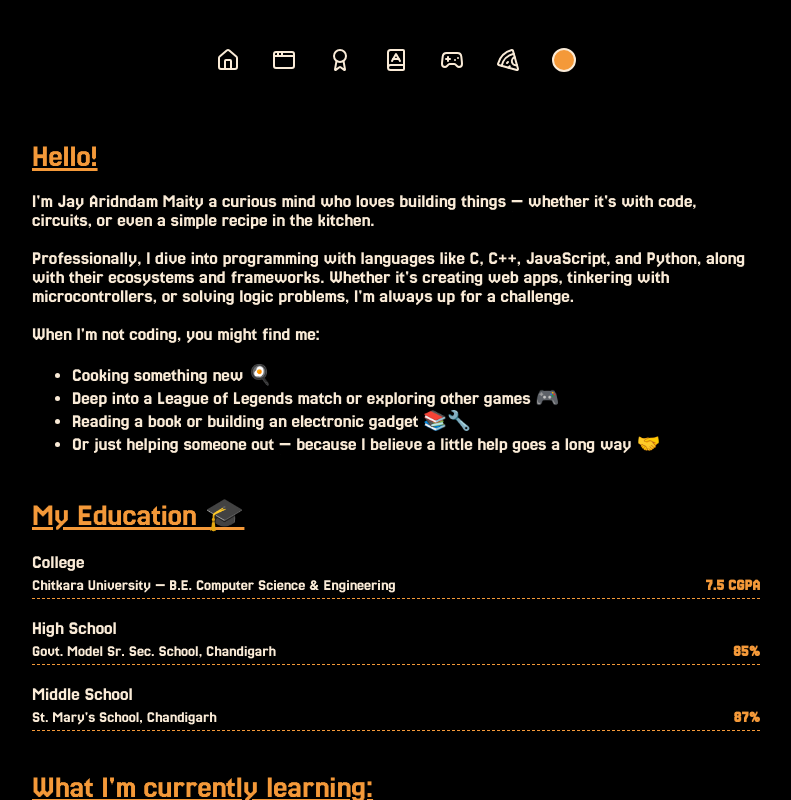
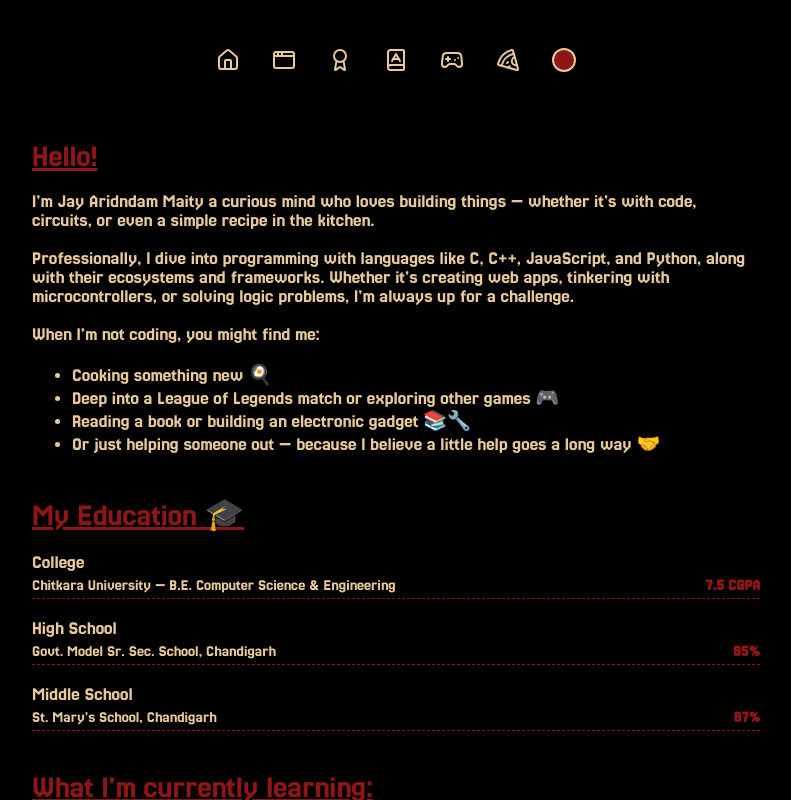
Before and after one commit to JayArindamMaity/jayarindammaity.github.io, a React (Vite) app: page / in a window 1280 px wide. Shown: the whole page, without its empty margins (244-1035 px from the left). Built offline with nearby package versions, Linux system fonts and the light colour scheme.

Commit message:
some more changes to the themes XD

```diff
--- a/src/components/navbar/navbar.tsx
+++ b/src/components/navbar/navbar.tsx
@@ -4,12 +4,11 @@ import { Link } from "react-router-dom";
 import { useState } from "react";
 
 const themes = [
-  { id: "theme-default", color: "#F49939" },
-  { id: "theme-purple", color: "#B13BFF" },
+  { id: "theme-default", color: "#8E1616" },
   { id: "theme-navy", color: "#818FB4" },
   { id: "theme-pink", color: "#E90064" },
   { id: "theme-warm-purple", color: "#D1512D" },
-  { id: "theme-coffee", color: "#D5CEA3" },
+  { id: "theme-retro-maroon", color: "#641B2E" },
 ];
 
 export default function Navbar() {
--- a/src/index.css
+++ b/src/index.css
@@ -6,15 +6,15 @@
 }
 
 :root {
-  --primary-color: #f49939;
   --background-color: #000000;
-  --text-color: #faebd7;
+  --primary-color: #8E1616;
+  --text-color: #E8C999;
 }
 
-.theme-purple {
-  --primary-color: #b13bff;
-  --background-color: #090040;
-  --text-color: #ffcc00;
+.theme-retro-maroon {
+  --background-color: #FBDB93;
+  --primary-color: #641B2E;
+  --text-color: #BE5B50;
 }
 
 .theme-navy {
@@ -35,11 +35,32 @@
   --text-color: #f5c7a9;
 }
 
-.theme-coffee {
+
+/*
+this is the previous root theme that i was using XD
+:root {
+  --primary-color: #f49939;
+  --background-color: #000000;
+  --text-color: #faebd7;
+}
+*/
+
+/* ------- these are some of the removed themes
+  they are removed because they might have been a little not what i want T_T
+  still they are not entirely not that bad XD
+*/
+/* .theme-coffee {
   --primary-color: #d5cea3;
   --background-color: #1a120b;
   --text-color: #e5e5cb;
-}
+} */
+
+/* .theme-purple {
+  --primary-color: #b13bff;
+  --background-color: #090040;
+  --text-color: #ffcc00;
+} */
+
 
 body {
   background-color: var(--background-color);
```
